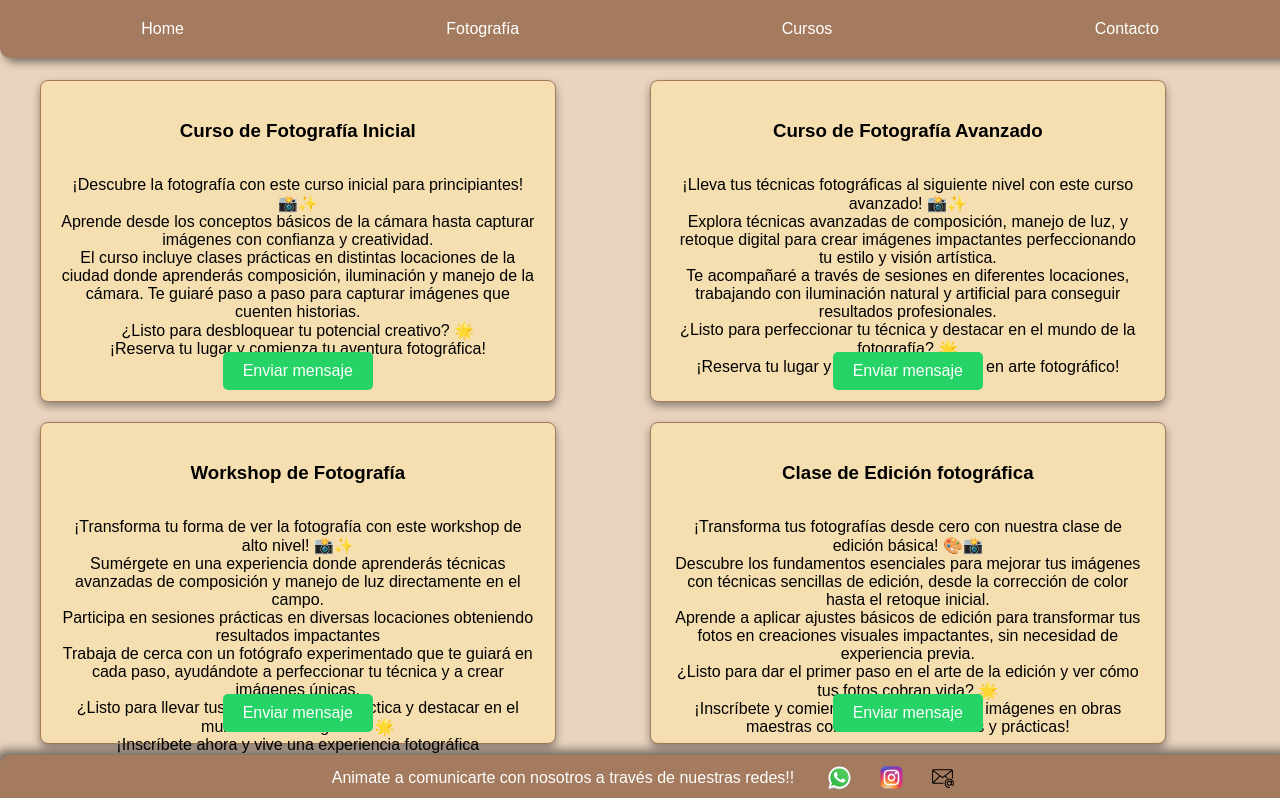
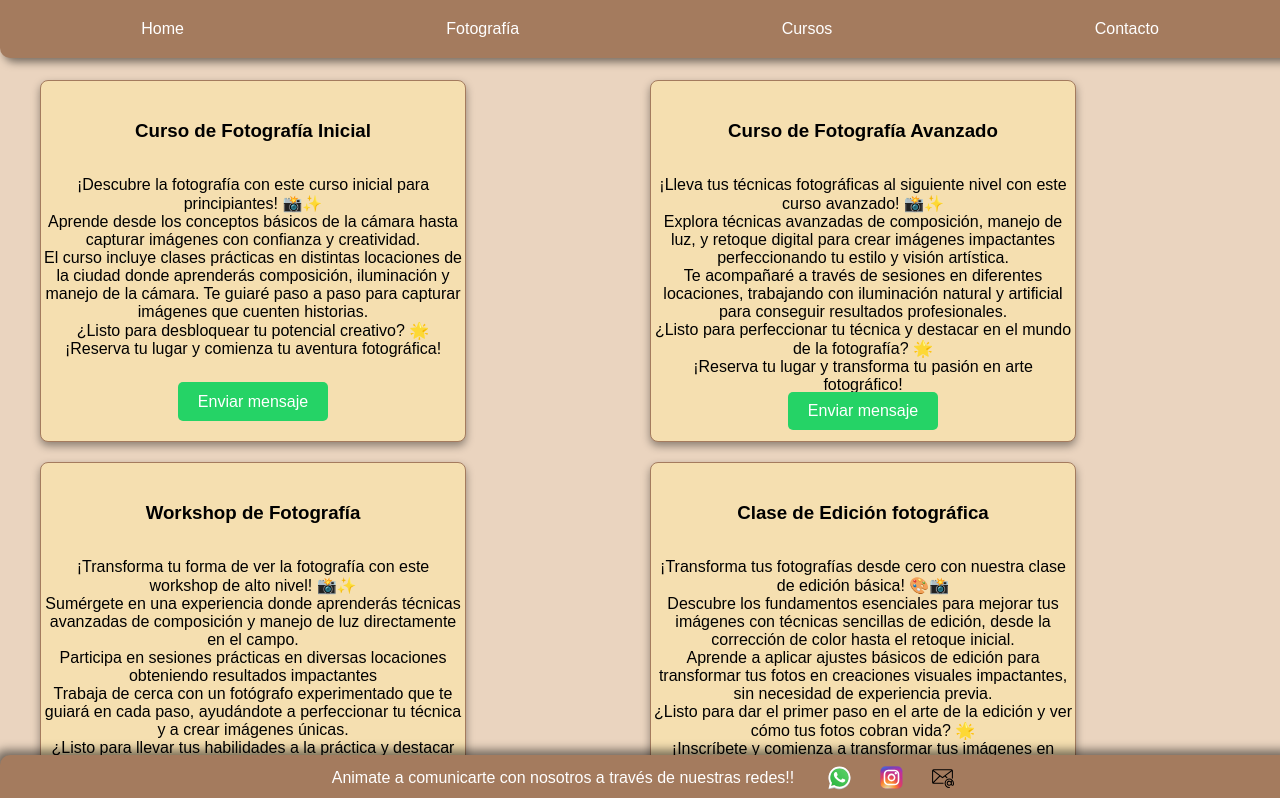
Before and after one commit to Adrianl93/cristianph, a React (Create React App) app: page /OnlineCourses in a window 1280 px wide. Shown: the top 798 px of the page. Built offline with nearby package versions, Linux system fonts and the light colour scheme.

Commit message:
font-size fixed

```diff
--- a/src/App.css
+++ b/src/App.css
@@ -2,6 +2,7 @@
   --primary-color: #a47b5e;
   --secondary-color: #f7dbb0;
   --accent-color: #393237;
+  font-size: 16px;
 }
 
 html {
@@ -13,6 +14,7 @@ body {
   margin: 0;
   padding: 0;
   background-color: #EAD4BF;
+  font-size: 16px;
 }
 
 .navbar {
--- a/src/App.js
+++ b/src/App.js
@@ -153,8 +153,7 @@ const projectData = {
                 "Aprende a aplicar ajustes básicos de edición para transformar tus fotos en creaciones visuales impactantes, sin necesidad de experiencia previa.",
                 "¿Listo para dar el primer paso en el arte de la edición y ver cómo tus fotos cobran vida? 🌟",
                 "¡Inscríbete y comienza a transformar tus imágenes en obras maestras con técnicas accesibles y prácticas!"
-            ]
-            ,
+            ],
             whatsappMessage: 'Hola, estoy interesado en la Clase de Edición fotográfica',
         },
         curso5: {
@@ -166,8 +165,7 @@ const projectData = {
                 "Cada sesión está adaptada a tu nivel y estilo, brindándote apoyo y feedback personalizado para ayudarte a alcanzar tu máximo potencial.",
                 "¿Listo para llevar tu fotografía al siguiente nivel con orientación experta y apoyo personalizado? 🌟",
                 "¡Reserva tu sesión de mentoring 1 a 1 y empieza a avanzar hacia tus metas fotográficas con confianza!"
-            ]
-            ,
+            ],
             whatsappMessage: 'Hola, estoy interesado en el Mentoring 1 to 1',
         }
     }
--- a/src/index.css
+++ b/src/index.css
@@ -8,6 +8,7 @@ body {
     sans-serif;
   -webkit-font-smoothing: antialiased;
   -moz-osx-font-smoothing: grayscale;
+  font-size: 16px;
 }
 
 code {
--- a/src/styles/OnlineCourses.css
+++ b/src/styles/OnlineCourses.css
@@ -25,12 +25,13 @@
     border-radius: 8px; /* Bordes redondeados */
     box-shadow: 0 4px 8px rgba(0, 0, 0, 0.4); /* Sombra sutil */
     padding: 20px; /* Espaciado interno */
-    height: 35vh;
-    width: 37vw;
+    height: 40vh;
+    width: 30vw;
     display: flex;
     flex-direction: column;
     align-items: center; /* Centra el contenido horizontalmente */
     background-color: #f5dfb0;
+    font-size: 16px;
 }
 
 /* Contenedor del botón de WhatsApp dentro del curso */
@@ -56,5 +57,8 @@
 }
 
 .course-text{
-    height: 20vh;
+    height: 25vh;
+    width: 33vw;
+    font-size: 16px;
+
 }
```
